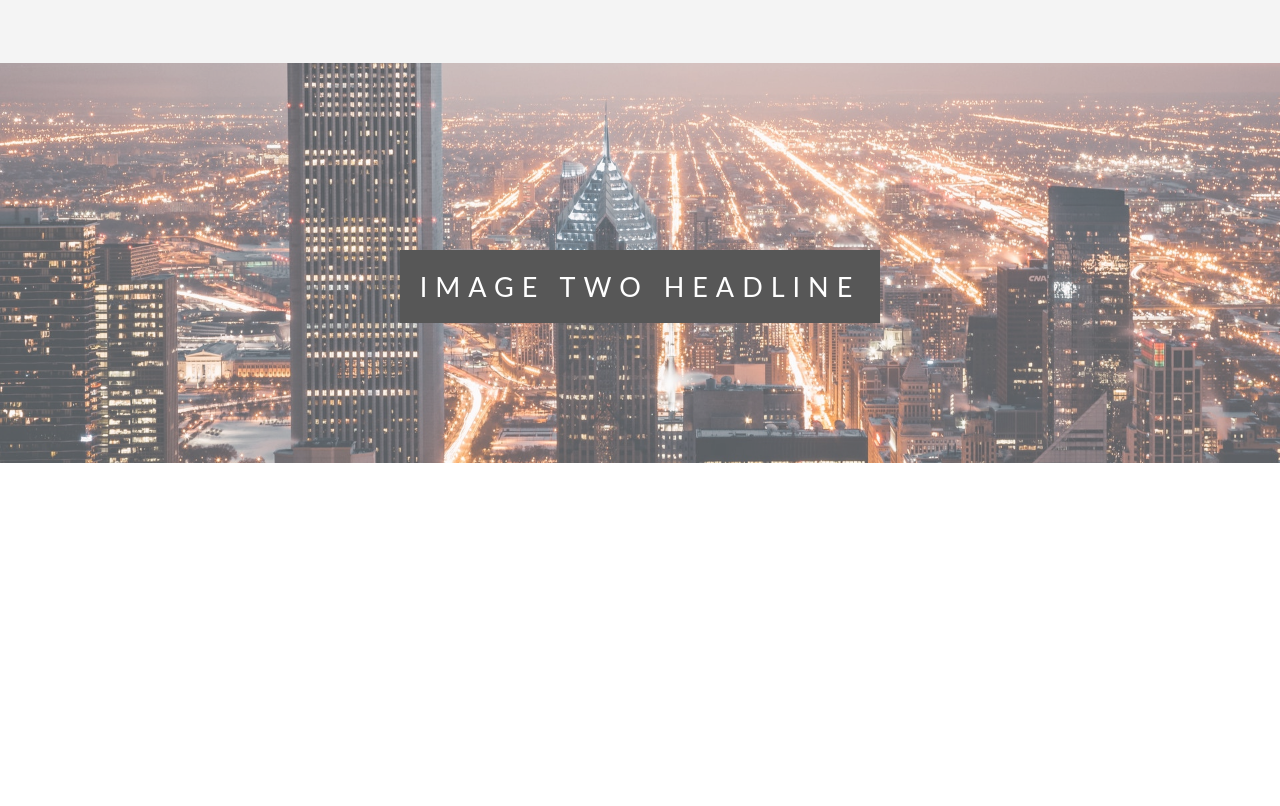
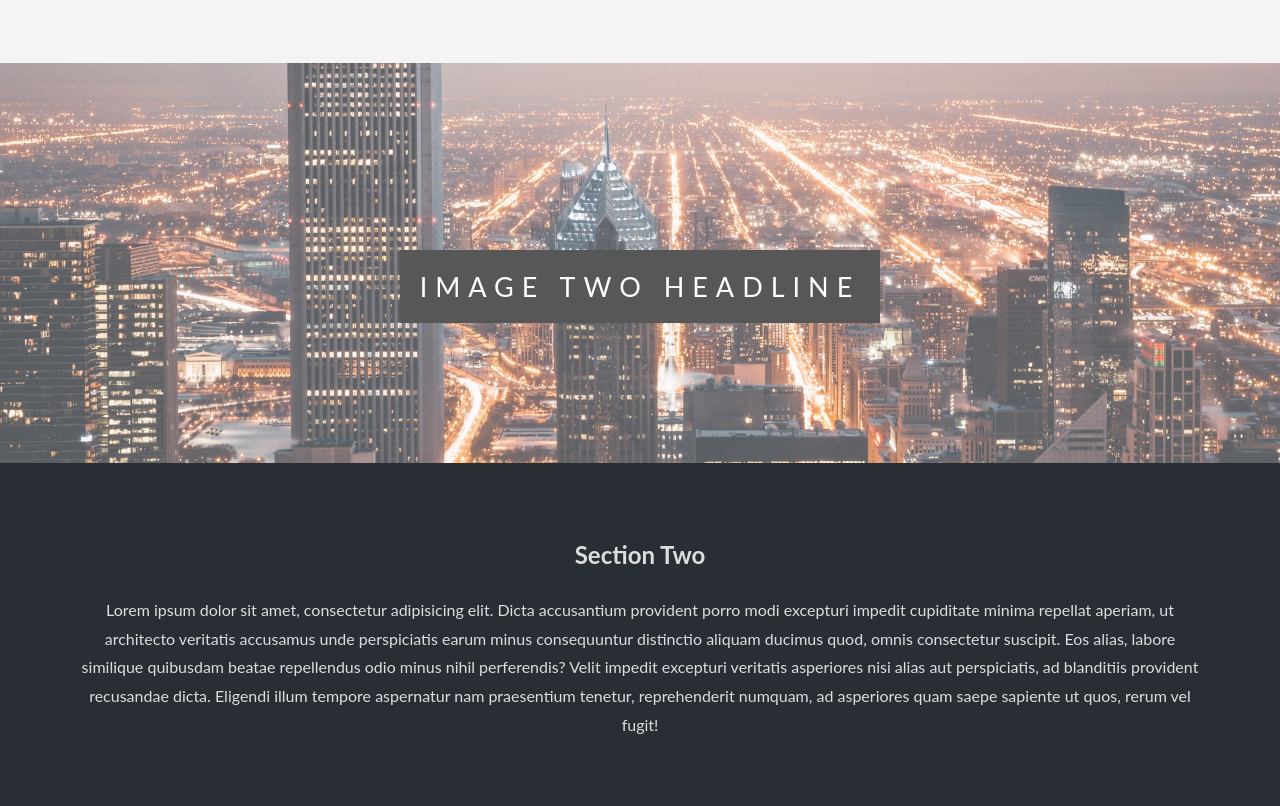
Before and after one commit to confusedwdeveloper/parallax-landing-page, a plain HTML site: page index.html in a window 1280 px wide. Shown: the part 1109-1915 px from the top of the page. Before the commit the page ends 1572 px from the top, so only its background shows below. Drawn offline with Linux system fonts and the light colour scheme.

Commit message:
section 2 done

```diff
--- a/index.html
+++ b/index.html
@@ -31,6 +31,14 @@
       <div class="header"><span class="image-headline">IMAGE TWO HEADLINE</span>
       </div>
     </div>
+    <section class="dark-section">
+      <!-- This class can be used elsewhere and we will use it elsewhere -->
+      <h2 class="dark-heading">Section Two</h2>
+      <p>Lorem ipsum dolor sit amet, consectetur adipisicing elit. Dicta accusantium provident porro modi excepturi impedit cupiditate minima repellat aperiam, ut architecto veritatis accusamus unde perspiciatis earum minus consequuntur distinctio
+        aliquam ducimus quod, omnis consectetur suscipit. Eos alias, labore similique quibusdam beatae repellendus odio minus nihil perferendis? Velit impedit excepturi veritatis asperiores nisi alias aut perspiciatis, ad blanditiis provident
+        recusandae dicta. Eligendi illum tempore aspernatur nam praesentium tenetur, reprehenderit numquam, ad asperiores quam saepe sapiente ut quos, rerum vel fugit!</p>
+    </section>
+
   </main>
 
 
--- a/style.css
+++ b/style.css
@@ -58,3 +58,10 @@ main {
   font-size: 27px;
   letter-spacing: 8px;
 }
+.dark-section {
+  text-align: center;
+  padding: 50px 80px;
+  /* opacity: 0.75; */
+  background-color: #282e34;
+  color: #ddd;
+}
```
